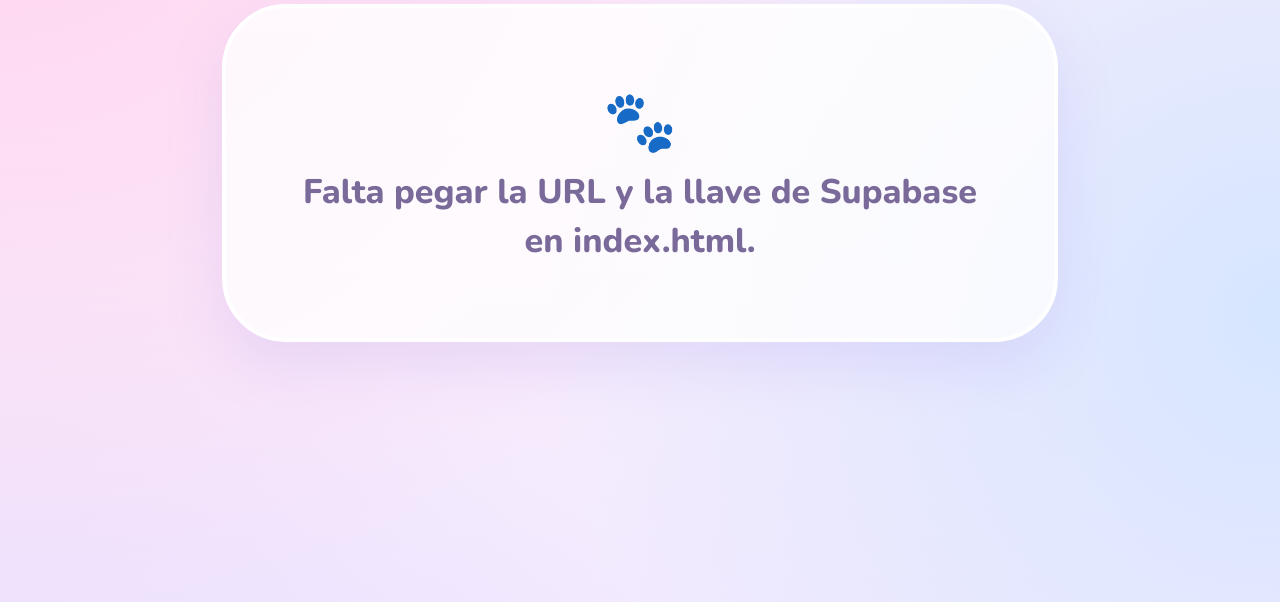
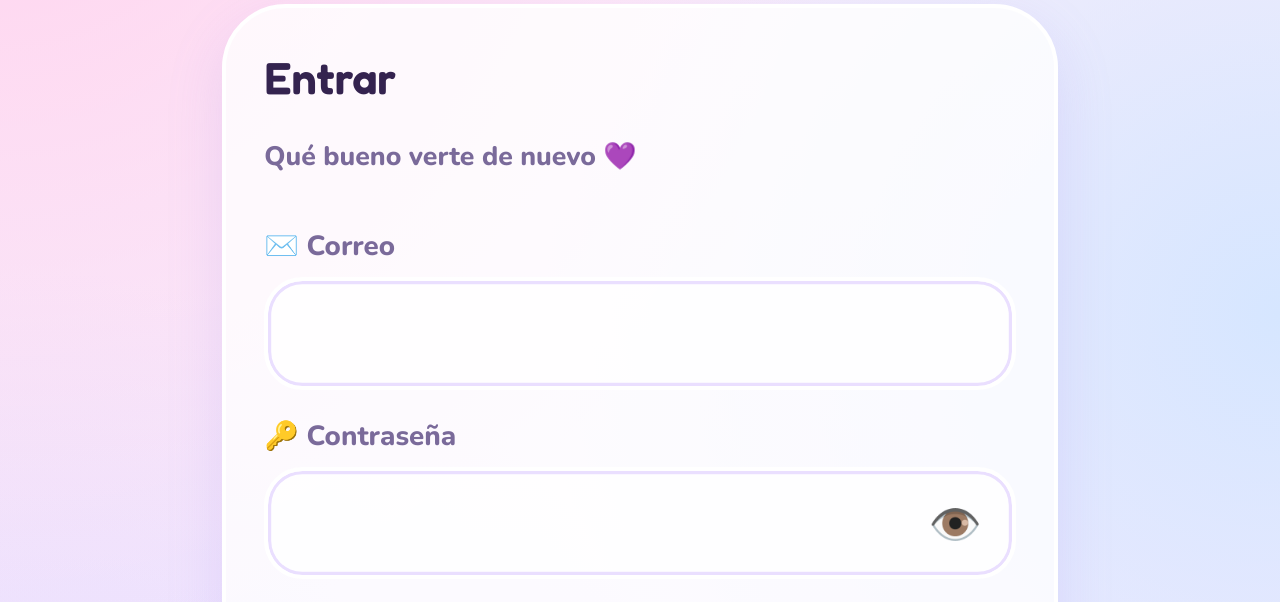
Before and after one commit to blandonamayafrank59-cyber/Mi-semana, a plain HTML site: page index.html in a window 1280 px wide. Shown: the part 198-800 px from the top of the page. Drawn offline with nearby package versions, Linux system fonts and the light colour scheme.

Commit message:
Add files via upload

```diff
--- a/index.html
+++ b/index.html
@@ -310,7 +310,7 @@
 </script>
 <script>
 (function(){
-var URL_='PEGA_AQUI_LA_URL_DE_TU_PROYECTO_SUPABASE',KEY_='PEGA_AQUI_TU_ANON_KEY';
+var URL_='https://gtboqaxqifclqhymohke.supabase.co',KEY_='sb_publishable_eZnVBiQLMnU21QQW3CHadA__9I0G2vi';
 var $=function(i){return document.getElementById(i)},sb,mode='login',started=false,rec=/type=recovery/.test(location.hash),uid,ck,tm,BASE=location.origin+location.pathname;
 function msg(t){$('amsg').innerHTML=t?'<div class="note">'+t+'</div>':''}
 function tr(e){var m=(e&&e.message||'').toLowerCase();
```
